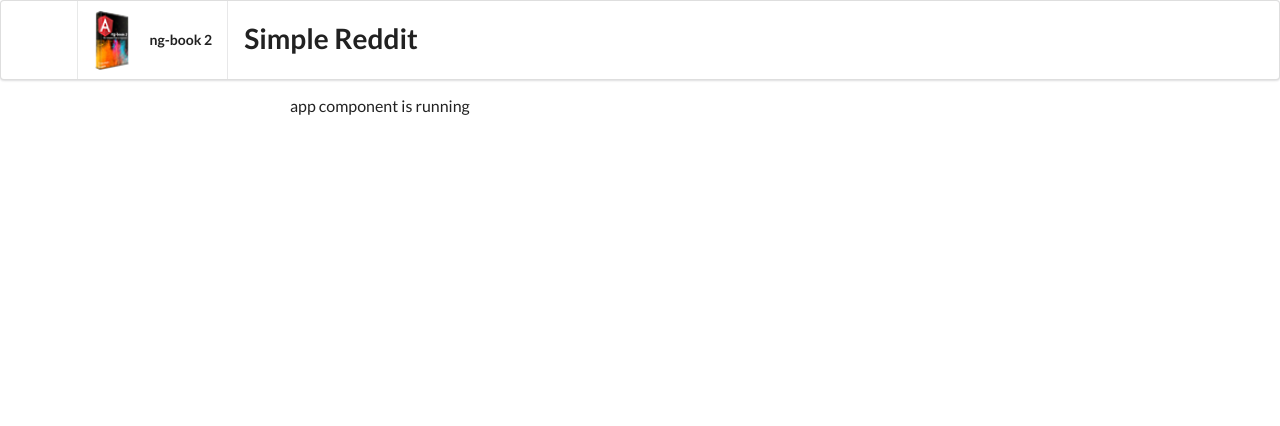
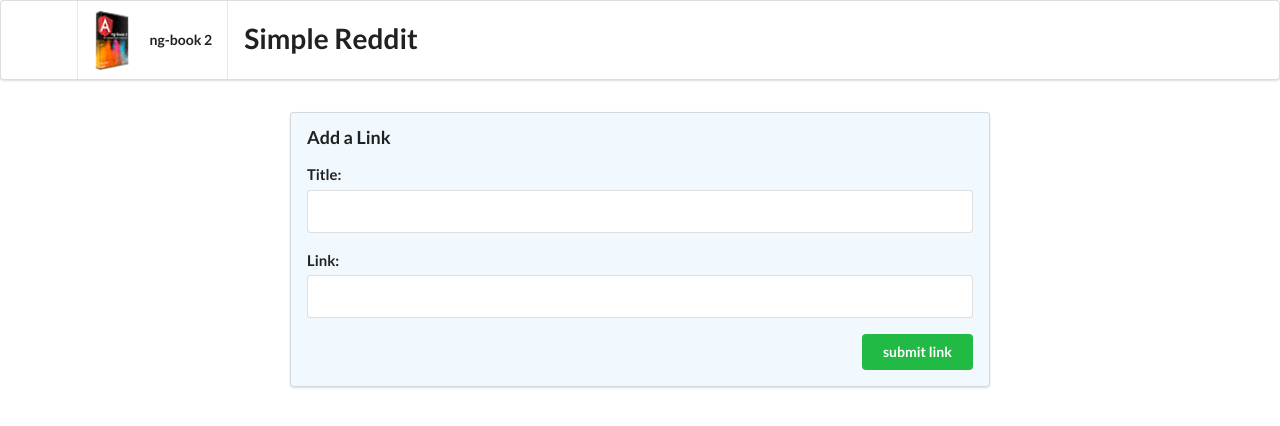
Before and after one commit to wook95/first-angular-app, an Angular app: page / in a window 1280 px wide. Shown: the top 426 px of the page. Built offline with nearby package versions, Linux system fonts and the light colour scheme.

Commit message:
feat: 버튼 클릭시 인풋에 입력한 데이터 제출

```diff
--- a/src/app/app.component.html
+++ b/src/app/app.component.html
@@ -1 +1,20 @@
-<div>app component is running</div>
+<form class="ui large form segment">
+  <h3 class="ui header">Add a Link</h3>
+
+  <div class="field">
+    <label for="title">Title:</label>
+    <input name="title" id="title" #newTitle />
+  </div>
+
+  <div class="field">
+    <label for="link">Link:</label>
+    <input name="link" id="link" #newLink />
+  </div>
+
+  <button
+    class="ui positive right floated button"
+    (click)="addArticle(newTitle, newLink)"
+  >
+    submit link
+  </button>
+</form>
--- a/src/app/app.component.ts
+++ b/src/app/app.component.ts
@@ -3,8 +3,11 @@
 @Component({
   selector: 'app-root',
   templateUrl: './app.component.html',
-  styleUrls: ['./app.component.css']
+  styleUrls: ['./app.component.css'],
 })
 export class AppComponent {
-  title = 'angular-reddit';
+  addArticle(title: HTMLInputElement, link: HTMLInputElement): boolean {
+    console.log(`Adding article title: ${title.value} and link: ${link.value}`);
+    return false;
+  }
 }
```
